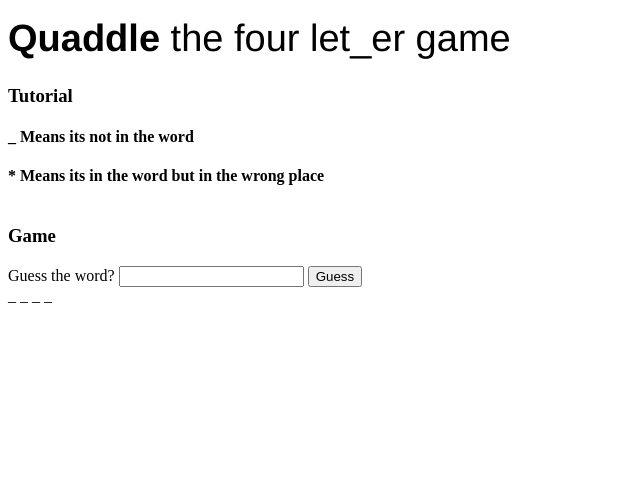
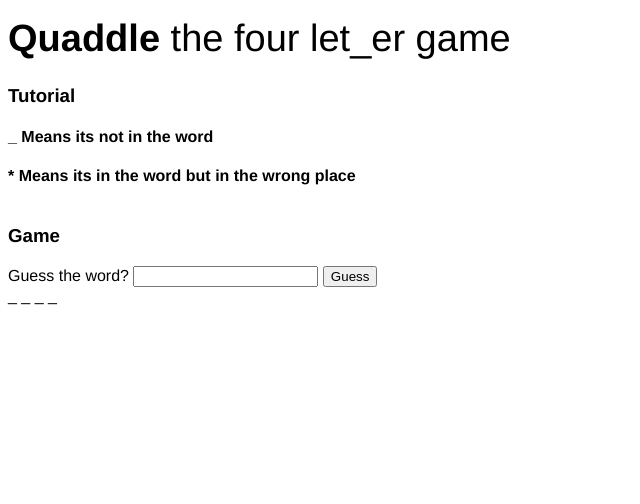
Before and after one commit to steambun/caramel-slice, a Flask app: page / in a window 1280 px wide. Shown: the top 504 px of the page, without its empty margins (0-640 px from the left). Run offline with Flask 2, Linux system fonts and the light colour scheme.

Commit message:
Changed font for all the html

```diff
--- a/static/css/main.css
+++ b/static/css/main.css
@@ -1,14 +1,17 @@
 .main h1 {
-  font: 100% "Helvetica Neue",Helvetica,Arial,Sans-serif;
   font-size: 38px;
   font-weight: 300;
   line-height: 56px;
+  margin-top: 10px;
+  margin-bottom: 10px;
+}
+
+.main {
+  font: 100% "Helvetica Neue",Helvetica,Arial,Sans-serif;
   color: #000;
   letter-spacing: 0px;
   clear: both;
   text-align: left;
-  margin-top: 10px;
-  margin-bottom: 10px;
 }
 
 .footer{
--- a/templates/index.html
+++ b/templates/index.html
@@ -11,7 +11,7 @@
    <div class="main">
     <h1>
         <strong>Quaddle</strong> the four let_er game</h1>
-   </div>
+
    <div class="row">
     <H3>Tutorial</H3>
     <h4>_ Means its not in the word</h4>
@@ -36,6 +36,7 @@
             {% endfor %}
         </div>
     </div>
+</div>
     <div class="footer">
         <p>Fin, Zane & Stephen © 2022</p>
     </div>
```
